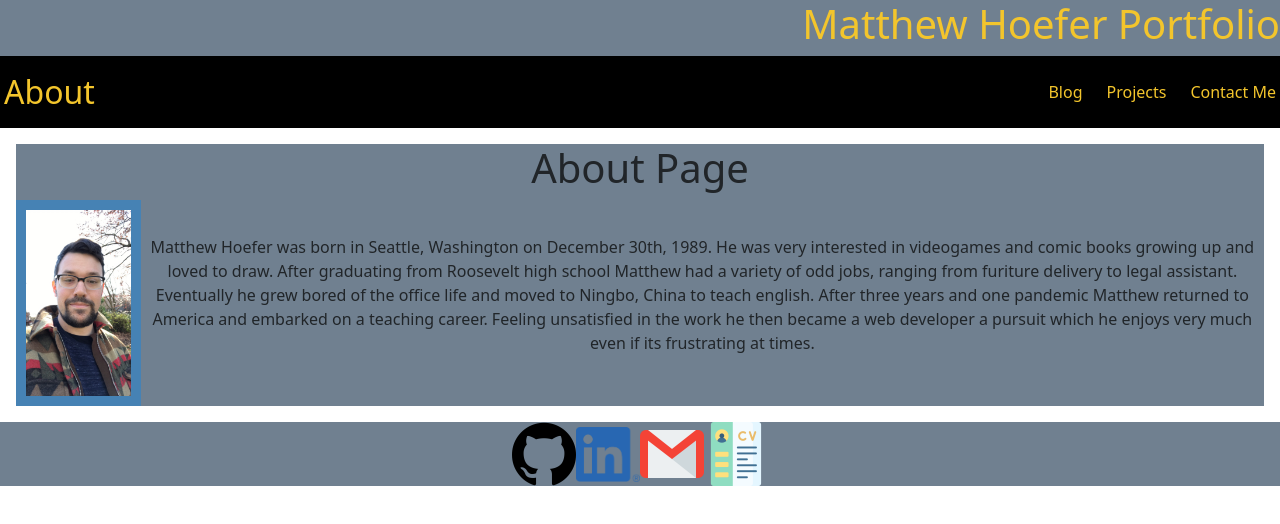
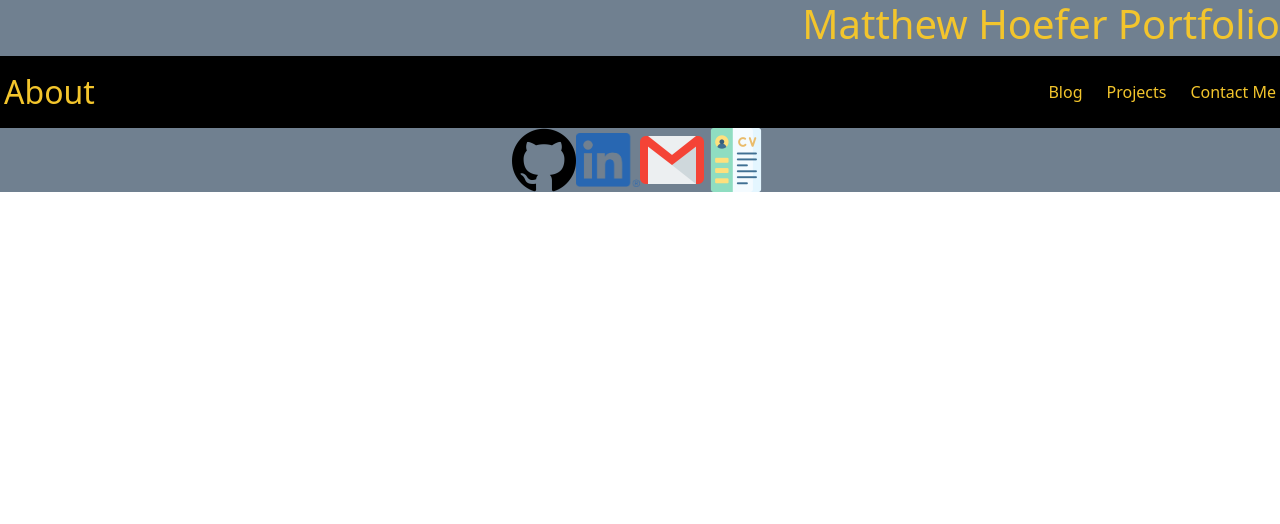
Before and after one commit to hoeferm2/hoefer-react-portfolio, a React (Create React App) app: page /about in a window 1280 px wide. Shown: the top 524 px of the page. Built offline with nearby package versions, Linux system fonts and the light colour scheme.

Commit message:
working on routes

```diff
--- a/src/App.js
+++ b/src/App.js
@@ -13,13 +13,12 @@ function App() {
    <Router>
         <Header/>
         <NavBar/>
-
         <Routes>
             <Route path="/" element= {<About/>}></Route>
-            <Route path="/about" element= {<About/>}></Route>
-            <Route path="/blog" element= {<Blog/>}></Route>
-            <Route path="/contact" element= {<Contact/>}></Route>
-            <Route path="/projects" element= {<Projects/>}></Route>
+            <Route path="/hoefer-react-portfolio//about" element= {<About/>}></Route>
+            <Route path="/hoefer-react-portfolio//blog" element= {<Blog/>}></Route>
+            <Route path="/hoefer-react-portfolio//contact" element= {<Contact/>}></Route>
+            <Route path="/hoefer-react-portfolio//projects" element= {<Projects/>}></Route>
         </Routes>
         <Footer/>
         </Router>
```
